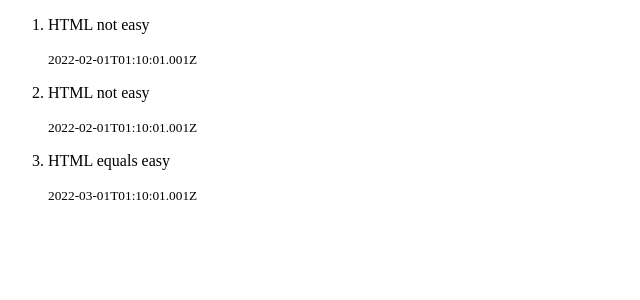
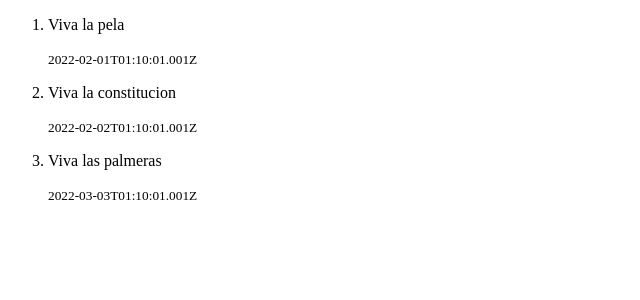
Before and after one commit to miguelgargallo/miguelgargallo_bootcamp_fullstack_react_0012_tablas, a React (Create React App) app: page / in a window 1280 px wide. Shown: the top 300 px of the page, without its empty margins (0-640 px from the left). Built offline with nearby package versions, Linux system fonts and the light colour scheme.

Commit message:
BIEN AHORA BIEN AHORA

```diff
--- a/src/App.js
+++ b/src/App.js
@@ -3,32 +3,30 @@ import "./styles.css";
 const notes = [
   {
     id: 13,
-    content: "HTML not easy",
+    content: "Viva la pela",
     date: "2022-02-01T01:10:01.001Z",
     important: true
   },
   {
     id: 15,
-    content: "HTML not easy",
-    date: "2022-02-01T01:10:01.001Z",
+    content: "Viva la constitucion",
+    date: "2022-02-02T01:10:01.001Z",
     important: true
   },
   {
     id: 23,
-    content: "HTML equals easy",
-    date: "2022-03-01T01:10:01.001Z",
+    content: "Viva las palmeras",
+    date: "2022-03-03T01:10:01.001Z",
     important: true
   }
 ];
 
-const Note = ({ note }) => {
-  console.log(note);
-
+const Note = ({ id, content, date }) => {
   return (
-    <li key={note.id}>
-      <p>{note.content}</p>
+    <li key={id}>
+      <p>{content}</p>
       <small>
-        <time>{note.date}</time>
+        <time>{date}</time>
       </small>
     </li>
   );
@@ -38,7 +36,7 @@ export default function App() {
   return (
     <ol>
       {notes.map((note) => (
-        <Note note={note} />
+        <Note id={note.id} content={note.content} date={note.date} />
       ))}
     </ol>
   );
```
